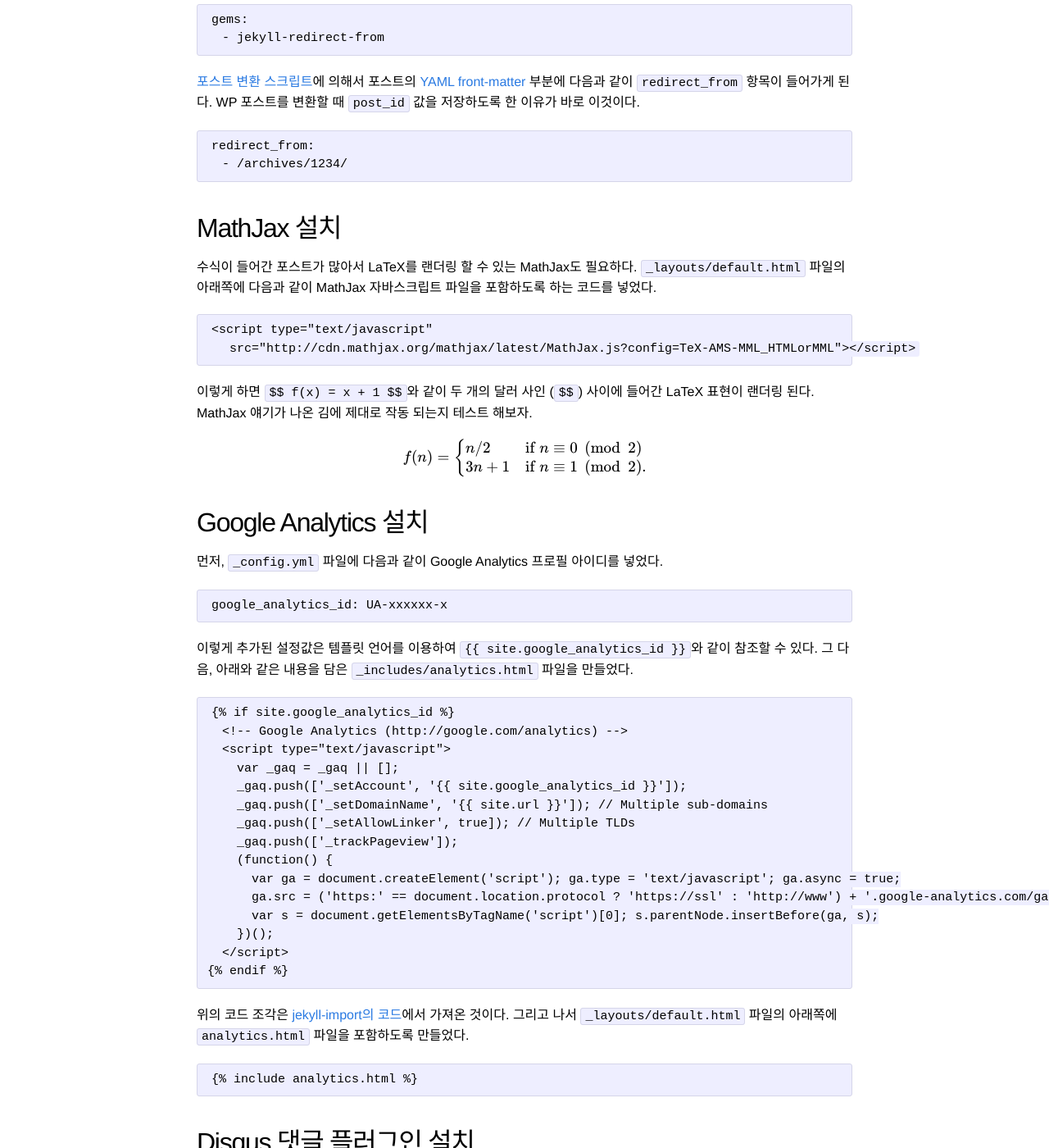
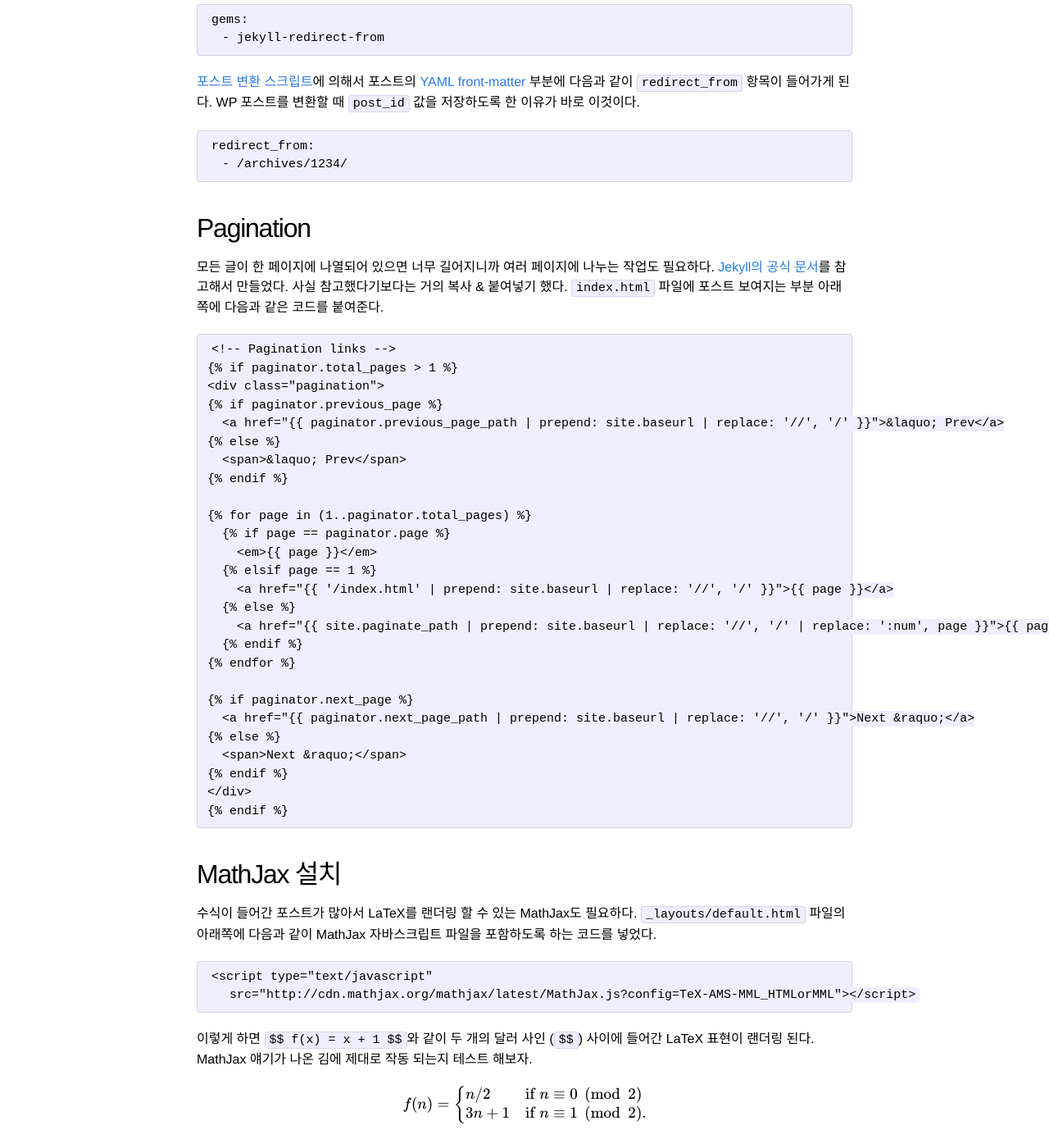
Before and after one commit to suminb/blog-suminb-com, a Jekyll site: the page built from _posts/2014-05-15-goodbye-wordpress-hello-jekyll.markdown, in a window 1280 px wide and 1400 px high, scrolled down 3125 px. Shown: the whole window at 82% size. Built offline with Jekyll 4.4.1, drawn with Linux system fonts in a browser that asks for light colours; formulas are drawn with MathJax 3; comment, search, counter and statistics services are not loaded; some of the changed text lies outside the part shown.

Commit message:
Finishing up a post

```diff
--- a/_posts/2014-05-15-goodbye-wordpress-hello-jekyll.markdown
+++ b/_posts/2014-05-15-goodbye-wordpress-hello-jekyll.markdown
@@ -129,6 +129,41 @@ WP에서 쓰던 퍼머링크(permalink)는 `/archieves/${post_id}` 형식이었
       - /archives/1234/
 
 
+Pagination
+----------
+
+모든 글이 한 페이지에 나열되어 있으면 너무 길어지니까 여러 페이지에 나누는 작업도 필요하다. [Jekyll의 공식 문서](http://jekyllrb.com/docs/pagination/)를 참고해서 만들었다. 사실 참고했다기보다는 거의 복사 & 붙여넣기 했다. `index.html` 파일에 포스트 보여지는 부분 아래쪽에 다음과 같은 코드를 붙여준다.
+
+    {% raw %}
+    <!-- Pagination links -->
+    {% if paginator.total_pages > 1 %}
+    <div class="pagination">
+    {% if paginator.previous_page %}
+      <a href="{{ paginator.previous_page_path | prepend: site.baseurl | replace: '//', '/' }}">&laquo; Prev</a>
+    {% else %}
+      <span>&laquo; Prev</span>
+    {% endif %}
+
+    {% for page in (1..paginator.total_pages) %}
+      {% if page == paginator.page %}
+        <em>{{ page }}</em>
+      {% elsif page == 1 %}
+        <a href="{{ '/index.html' | prepend: site.baseurl | replace: '//', '/' }}">{{ page }}</a>
+      {% else %}
+        <a href="{{ site.paginate_path | prepend: site.baseurl | replace: '//', '/' | replace: ':num', page }}">{{ page }}</a>
+      {% endif %}
+    {% endfor %}
+
+    {% if paginator.next_page %}
+      <a href="{{ paginator.next_page_path | prepend: site.baseurl | replace: '//', '/' }}">Next &raquo;</a>
+    {% else %}
+      <span>Next &raquo;</span>
+    {% endif %}
+    </div>
+    {% endif %}
+    {% endraw %}
+
+
 MathJax 설치
 -----------
 
@@ -219,7 +254,7 @@ Disqus 댓글 플러그인 설치
 1. 첨부 파일 마이그레이션
 1. 스타일시트 수정 (혹은 새로 만들기) - 지금은 일단 Jekyll의 기본 디자인을 쓰고 있지만, 천천히 바꿔 나갈 생각이다.
 1. 도메인 CNAME 수정 - 지금까지는 내 서버에서 운영했지만, 앞으로는 GitHub Pages에서 운영할 계획이다.
-
+1. 포스트 리다이렉션 할 때 HTTP 302 메세지 내보내기
 
 마무리
 ----
```
